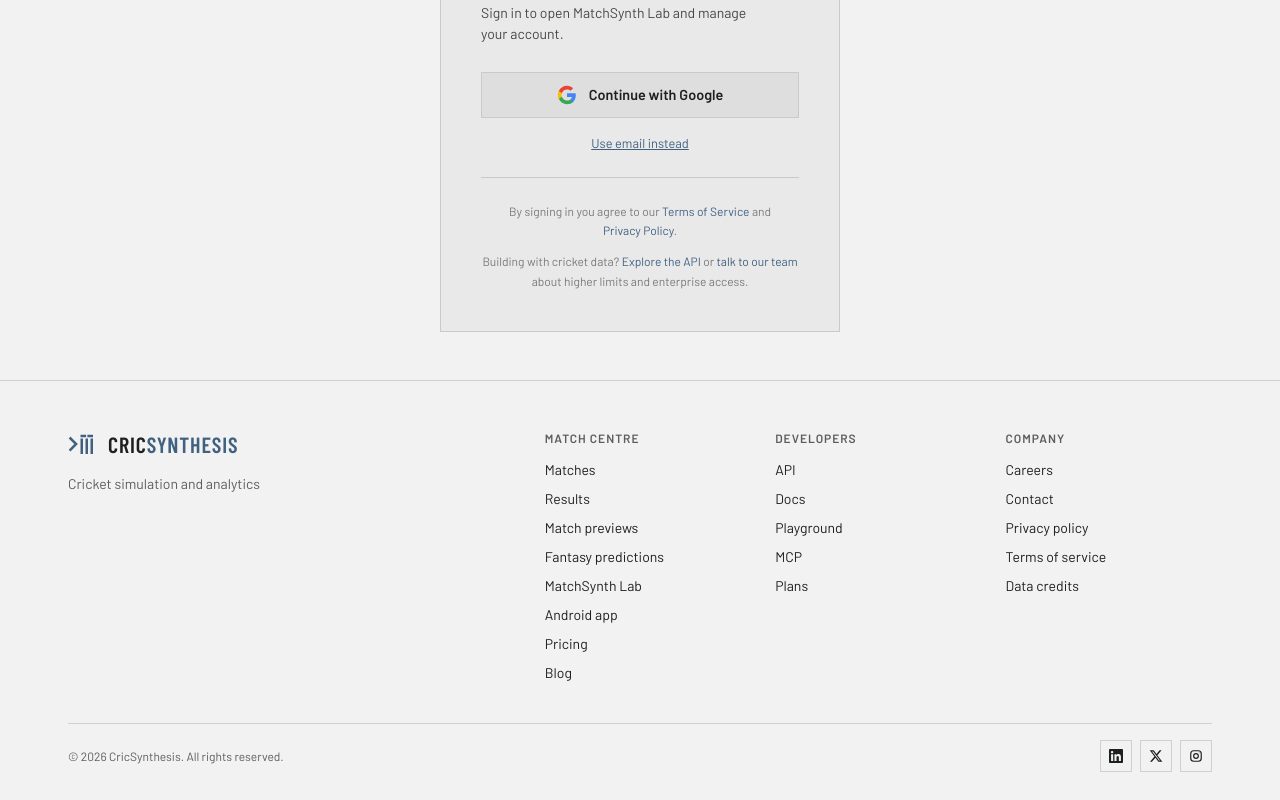
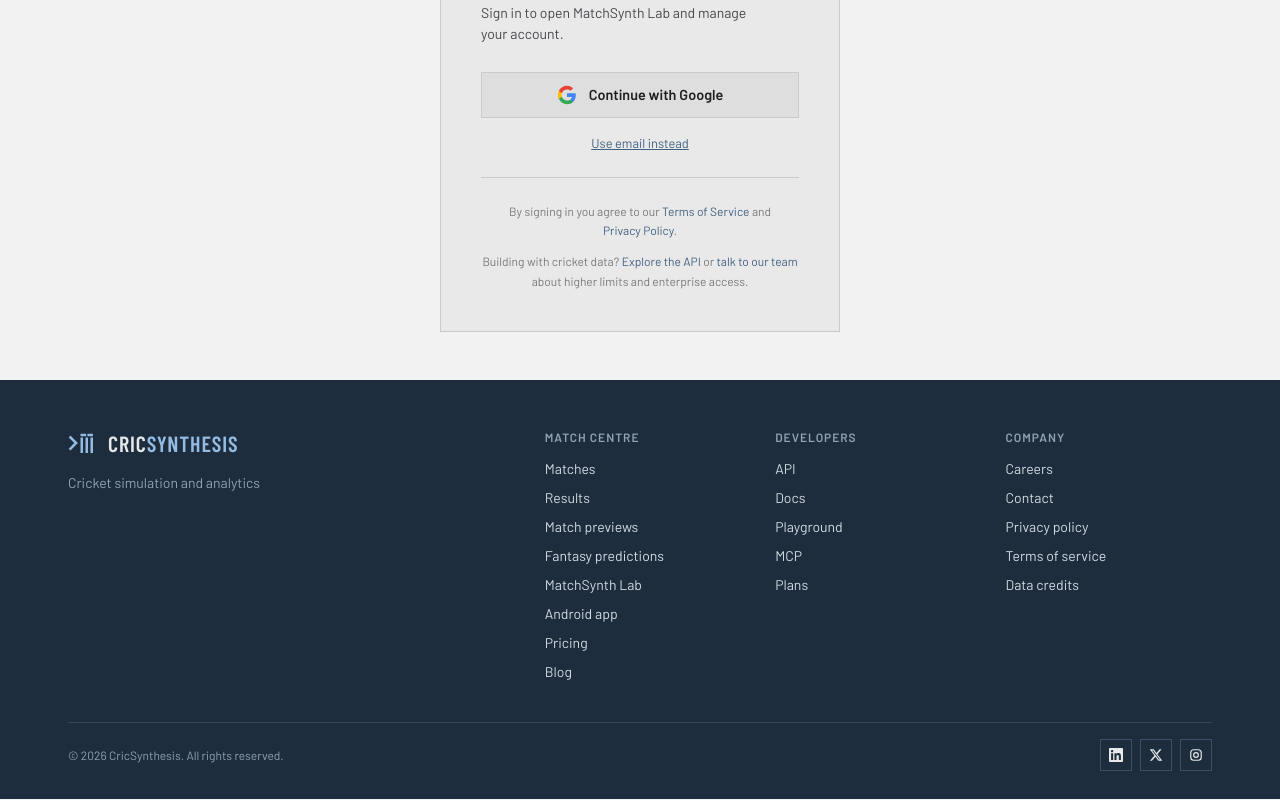
Before and after one commit to rangasiyaar/cricsynthsite, a Next.js app in the folder app/: page /login in a window 1280 px wide. Shown: the part 254-1054 px from the top of the page. Built offline with nearby package versions, Linux system fonts and the light colour scheme; no server answers.

Commit message:
Footer: dark steel band (#1d2d3d) matching the email footer, in light and dark mode

```diff
--- a/app/app/globals.css
+++ b/app/app/globals.css
@@ -578,3 +578,20 @@ body .legal-content h2.job-title { border-top: 0; padding-top: 0; margin: 0 0 14
 .vi-split { margin-top: 10px; }
 .vi-split-labels { display: flex; justify-content: space-between; font-size: 12.5px; color: var(--cs-ink-2); margin-bottom: 4px; }
 .vi-split-labels b { color: var(--cs-ink); font-variant-numeric: tabular-nums; }
+
+/* Footer: the dark steel band of our emails (#1d2d3d), the same in light and dark mode. */
+html body .footer {
+  --ft-bg: #1d2d3d; --ft-line: #33475b; --ft-ink: #e6e7e8; --ft-link: #d3dbe3; --ft-muted: #8fa3b6; --ft-accent: #94bce3;
+  background: var(--ft-bg); color: var(--ft-ink); border-top: 0;
+}
+html[data-theme="dark"] body .footer { border-top: 1px solid var(--ft-line); }
+@media (prefers-color-scheme: dark) { html:not([data-theme="light"]) body .footer { border-top: 1px solid var(--ft-line); } }
+html body .footer .cs-brand, html body .footer .cs-brand:hover { color: var(--ft-ink); }
+html body .footer .cs-brand svg, html body .footer .cs-brand b { color: var(--ft-accent); }
+html body .footer .footer-tagline, html body .footer .footer-heading, html body .footer .footer-copyright { color: var(--ft-muted); }
+html body .footer .footer-link { color: var(--ft-link); }
+html body .footer .footer-link:hover { color: var(--ft-accent); }
+html body .footer .footer-bottom { border-top-color: var(--ft-line); }
+html body .footer .social-link { border-color: #3a5068; color: var(--ft-ink); }
+html body .footer .social-link:hover { background: #5980a6; border-color: #5980a6; color: #fff; }
+html body .footer a:focus-visible { outline: 2px solid var(--ft-accent); outline-offset: 2px; }
```
